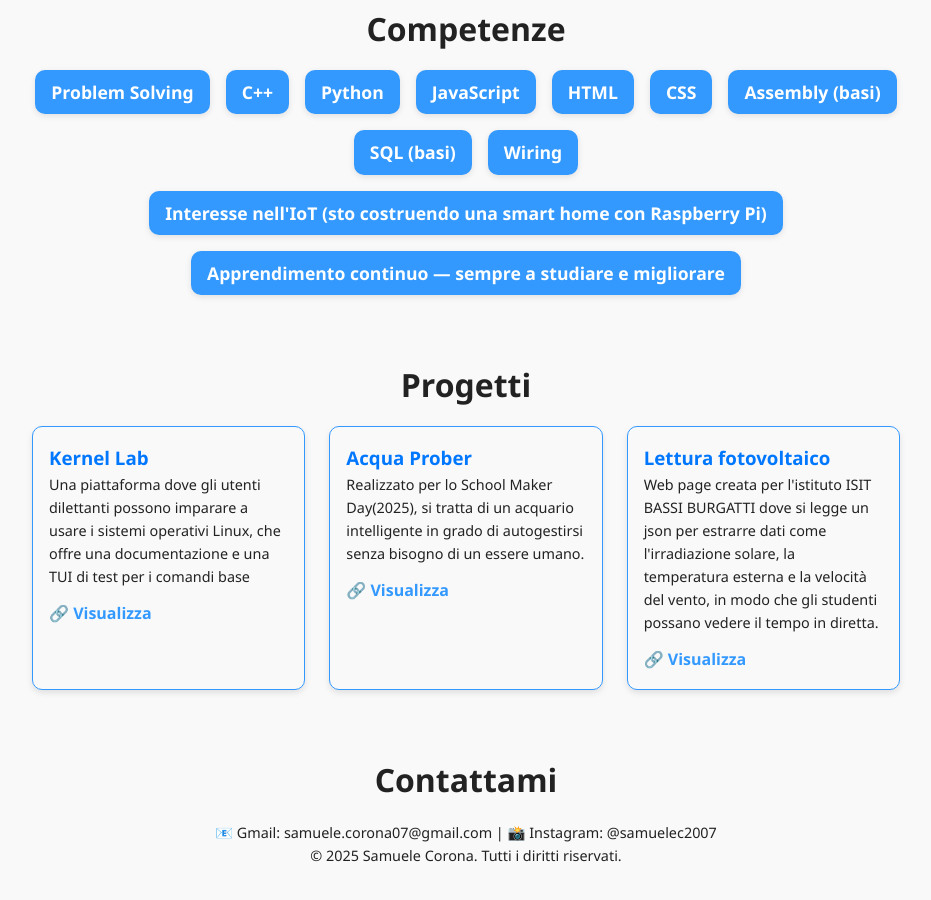
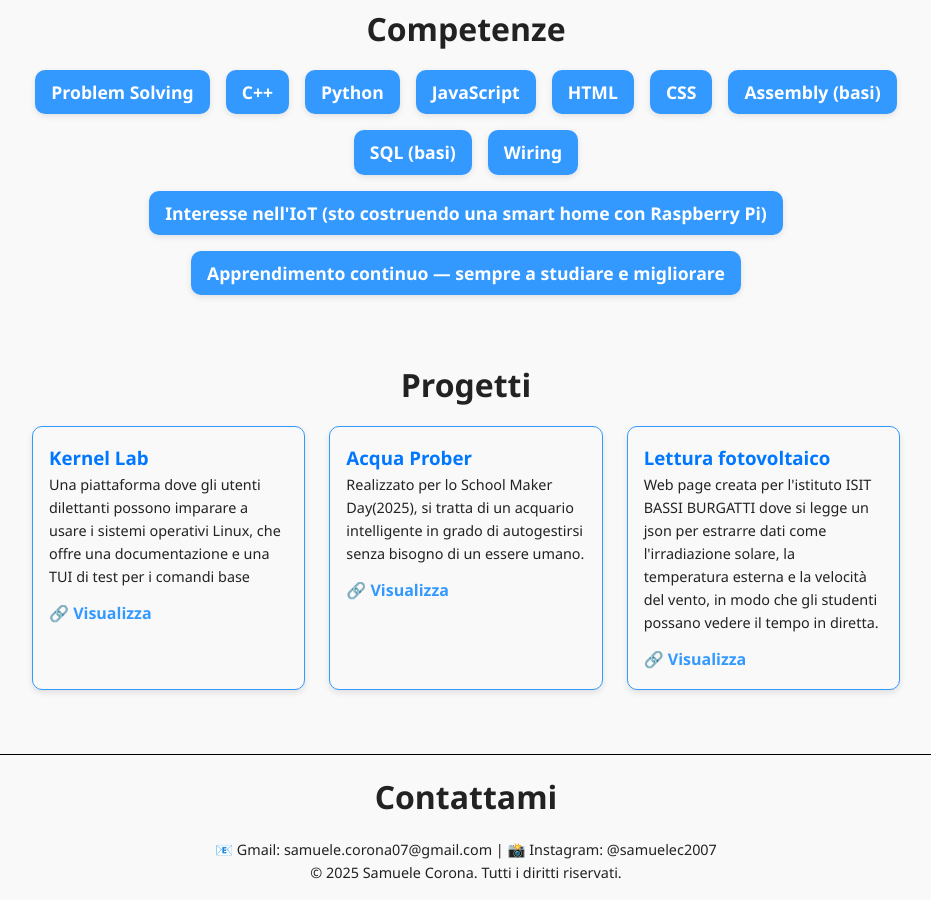
Before and after one commit to Chara2132/My-Portfolio, a plain HTML site: page index.html in a window 1280 px wide. Shown: the part 1506-2406 px from the top of the page, without its empty margins (174-1105 px from the left). Drawn offline with Linux system fonts and the light colour scheme.

Commit message:
Footer update

```diff
--- a/index.html
+++ b/index.html
@@ -84,7 +84,7 @@
 
 
     <footer>
-        <h1>Contattami</h1>
+        <h2>Contattami</h2>
         <p>
             <a href="mailto:samuele.corona07@gmail.com" target="_blank" rel="noopener noreferrer">📧 Gmail:
                 samuele.corona07@gmail.com</a> |
--- a/style.css
+++ b/style.css
@@ -199,6 +199,8 @@ form button:hover {
 }
 
 footer {
+  padding-top: 1rem;
+  border-top: solid 0.5px black;
   text-align: center;
   margin: 2rem 0 1rem;
   font-size: 0.9rem;
```
